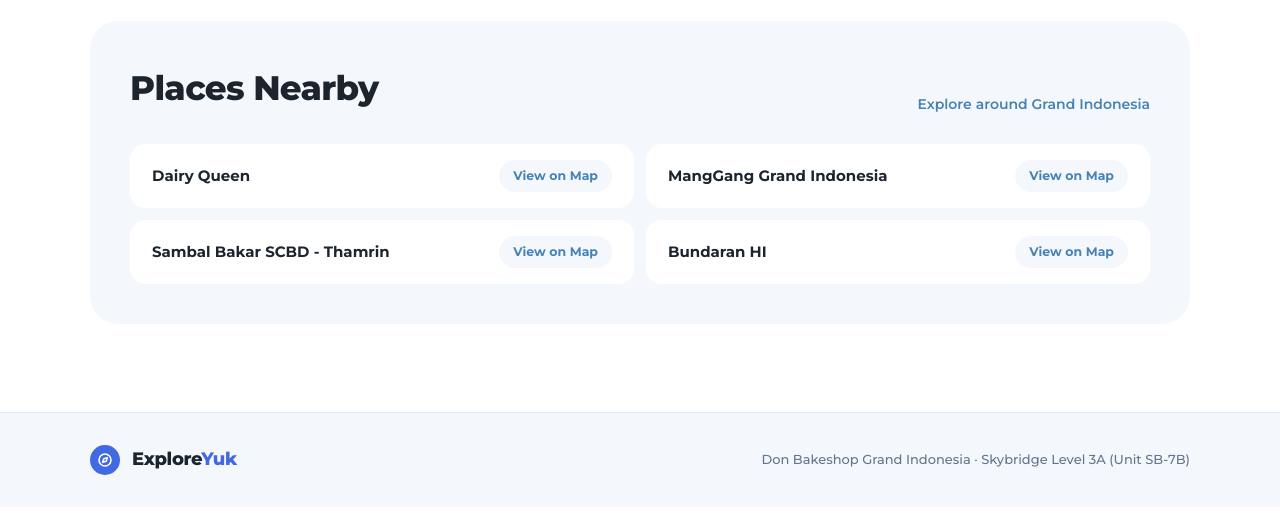
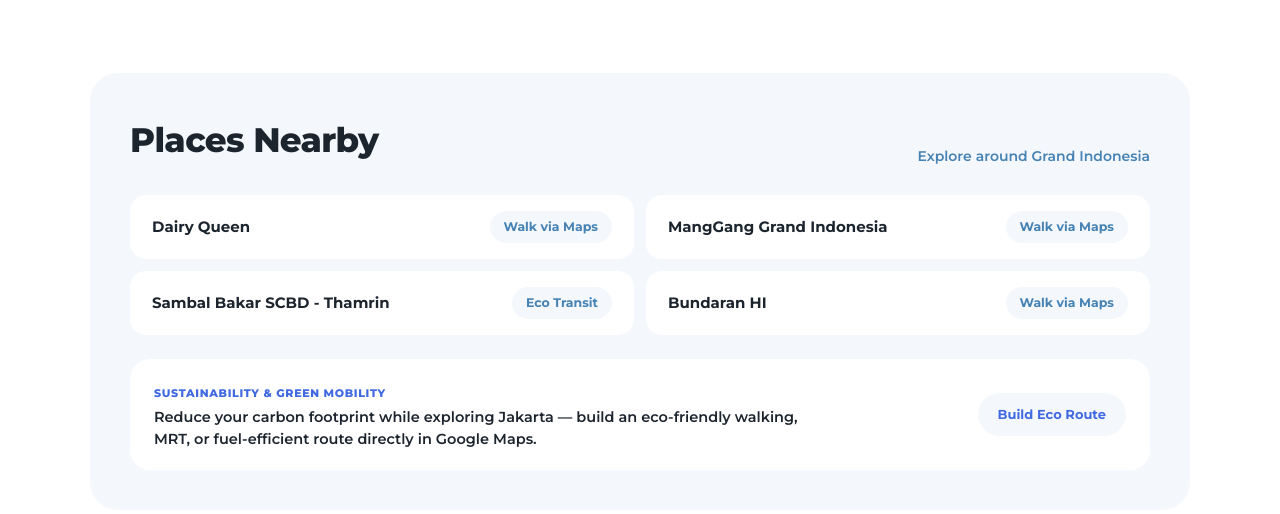
Before and after one commit to kzinovyeva/Binus_FinalProject, a plain HTML site: page index.html in a window 1280 px wide. Shown: the part 2210-2724 px from the top of the page. Drawn offline with Linux system fonts and the light colour scheme.

Commit message:
Update index.html

```diff
--- a/index.html
+++ b/index.html
@@ -193,7 +193,7 @@
       display: flex;
       flex-wrap: wrap;
       gap: 12px;
-      margin-bottom: 32px;
+      margin-bottom: 14px;
     }
 
     .btn-primary {
@@ -232,6 +232,25 @@
 
     .btn-outline:hover {
       background: var(--soft-bg);
+    }
+
+    /* Sustainability Note under Hero Map CTA */
+    .sustainability-note {
+      display: inline-flex;
+      align-items: center;
+      gap: 8px;
+      font-size: 13px;
+      font-weight: 600;
+      color: var(--steel);
+      margin-bottom: 28px;
+    }
+
+    .sustainability-dot {
+      width: 7px;
+      height: 7px;
+      border-radius: 50%;
+      background: var(--royal);
+      flex-shrink: 0;
     }
 
     .hero-facts {
@@ -624,7 +643,7 @@
       color: var(--steel);
     }
 
-    /* Places Nearby */
+    /* Places Nearby & Sustainability Banner */
     .nearby-section {
       padding-bottom: clamp(56px, 7vw, 88px);
     }
@@ -639,6 +658,7 @@
       display: grid;
       grid-template-columns: 1fr;
       gap: 12px;
+      margin-bottom: 24px;
     }
 
     .nearby-item {
@@ -670,6 +690,56 @@
     }
 
     .nearby-item:hover .nearby-action {
+      background: var(--royal);
+      color: #ffffff;
+    }
+
+    /* Sustainability Callout Bar */
+    .eco-bar {
+      background: #ffffff;
+      border-radius: 20px;
+      padding: 20px 24px;
+      display: flex;
+      flex-wrap: wrap;
+      align-items: center;
+      justify-content: space-between;
+      gap: 16px;
+    }
+
+    .eco-copy {
+      max-width: 680px;
+    }
+
+    .eco-label {
+      display: inline-block;
+      font-size: 11px;
+      font-weight: 800;
+      text-transform: uppercase;
+      letter-spacing: 0.06em;
+      color: var(--royal);
+      margin-bottom: 4px;
+    }
+
+    .eco-text {
+      font-size: 14.5px;
+      font-weight: 600;
+      color: var(--text);
+      line-height: 1.5;
+    }
+
+    .eco-link {
+      background: var(--soft-bg);
+      color: var(--royal);
+      text-decoration: none;
+      font-size: 13px;
+      font-weight: 700;
+      padding: 11px 20px;
+      border-radius: 999px;
+      transition: background 0.2s, color 0.2s;
+      flex-shrink: 0;
+    }
+
+    .eco-link:hover {
       background: var(--royal);
       color: #ffffff;
     }
@@ -815,8 +885,8 @@
         <a href="#nearby">Places Nearby</a>
       </nav>
 
-      <a class="header-pill-btn" href="https://maps.google.com/?q=Don+Bakeshop+Grand+Indonesia" target="_blank" rel="noopener">
-        Route on Map
+      <a class="header-pill-btn" href="https://www.google.com/maps/dir/?api=1&destination=Don+Bakeshop+Grand+Indonesia&travelmode=transit" target="_blank" rel="noopener">
+        Eco Route
       </a>
     </div>
   </header>
@@ -824,8 +894,8 @@
   <!-- Running Ticker -->
   <div class="ticker-wrap" aria-hidden="true">
     <div class="ticker-track">
-      <span class="ticker-item">Spin the ExploreYuk Wheel &bull; Win Instant Discounts up to 10% or ExploreYuk App Points &bull; Post with #ExploreYuk_DonBakeshop on TikTok or Instagram &bull; Open Daily 10:00 AM – 10:00 PM &bull;</span>
-      <span class="ticker-item">Spin the ExploreYuk Wheel &bull; Win Instant Discounts up to 10% or ExploreYuk App Points &bull; Post with #ExploreYuk_DonBakeshop on TikTok or Instagram &bull; Open Daily 10:00 AM – 10:00 PM &bull;</span>
+      <span class="ticker-item">Spin the ExploreYuk Wheel &bull; Win Instant Discounts up to 10% or ExploreYuk App Points &bull; Travel Sustainably with Google Maps Transit &amp; Walking Routes &bull; Post with #ExploreYuk_DonBakeshop &bull;</span>
+      <span class="ticker-item">Spin the ExploreYuk Wheel &bull; Win Instant Discounts up to 10% or ExploreYuk App Points &bull; Travel Sustainably with Google Maps Transit &amp; Walking Routes &bull; Post with #ExploreYuk_DonBakeshop &bull;</span>
     </div>
   </div>
 
@@ -841,7 +911,12 @@
 
         <div class="hero-buttons">
           <a class="btn-primary" href="#wheel">Spin Reward Wheel</a>
-          <a class="btn-outline" href="https://maps.google.com/?q=Don+Bakeshop+Grand+Indonesia" target="_blank" rel="noopener">Open in Google Maps</a>
+          <a class="btn-outline" href="https://www.google.com/maps/dir/?api=1&destination=Don+Bakeshop+Grand+Indonesia&travelmode=transit" target="_blank" rel="noopener">Plan Eco Route in Google Maps</a>
+        </div>
+
+        <div class="sustainability-note">
+          <span class="sustainability-dot"></span>
+          <span>Sustainability Tip: Plan a low-emission walking or public transit route via Google Maps (MRT Bundaran HI &amp; TransJakarta are steps away).</span>
         </div>
 
         <div class="hero-facts">
@@ -990,24 +1065,37 @@
         </div>
 
         <div class="nearby-grid">
-          <a class="nearby-item" href="https://maps.google.com/?q=Dairy+Queen+Grand+Indonesia" target="_blank" rel="noopener">
+          <a class="nearby-item" href="https://www.google.com/maps/dir/?api=1&destination=Dairy+Queen+Grand+Indonesia&travelmode=walking" target="_blank" rel="noopener">
             <span>Dairy Queen</span>
-            <span class="nearby-action">View on Map</span>
+            <span class="nearby-action">Walk via Maps</span>
           </a>
 
-          <a class="nearby-item" href="https://maps.google.com/?q=MangGang+Grand+Indonesia" target="_blank" rel="noopener">
+          <a class="nearby-item" href="https://www.google.com/maps/dir/?api=1&destination=MangGang+Grand+Indonesia&travelmode=walking" target="_blank" rel="noopener">
             <span>MangGang Grand Indonesia</span>
-            <span class="nearby-action">View on Map</span>
+            <span class="nearby-action">Walk via Maps</span>
           </a>
 
-          <a class="nearby-item" href="https://maps.google.com/?q=Sambal+Bakar+SCBD+Thamrin" target="_blank" rel="noopener">
+          <a class="nearby-item" href="https://www.google.com/maps/dir/?api=1&destination=Sambal+Bakar+SCBD+Thamrin&travelmode=transit" target="_blank" rel="noopener">
             <span>Sambal Bakar SCBD - Thamrin</span>
-            <span class="nearby-action">View on Map</span>
+            <span class="nearby-action">Eco Transit</span>
           </a>
 
-          <a class="nearby-item" href="https://maps.google.com/?q=Bundaran+HI+Jakarta" target="_blank" rel="noopener">
+          <a class="nearby-item" href="https://www.google.com/maps/dir/?api=1&destination=Bundaran+HI+Jakarta&travelmode=walking" target="_blank" rel="noopener">
             <span>Bundaran HI</span>
-            <span class="nearby-action">View on Map</span>
+            <span class="nearby-action">Walk via Maps</span>
+          </a>
+        </div>
+
+        <!-- Sustainability Callout inside Nearby Box -->
+        <div class="eco-bar">
+          <div class="eco-copy">
+            <span class="eco-label">Sustainability &amp; Green Mobility</span>
+            <p class="eco-text">
+              Reduce your carbon footprint while exploring Jakarta — build an eco-friendly walking, MRT, or fuel-efficient route directly in Google Maps.
+            </p>
+          </div>
+          <a class="eco-link" href="https://www.google.com/maps/dir/?api=1&destination=Don+Bakeshop+Grand+Indonesia&travelmode=transit" target="_blank" rel="noopener">
+            Build Eco Route
           </a>
         </div>
       </div>
@@ -1026,7 +1114,7 @@
         </div>
         <span class="logo-text" style="font-size: 18px;">Explore<span>Yuk</span></span>
       </div>
-      <span class="footer-note">Don Bakeshop Grand Indonesia &middot; Skybridge Level 3A (Unit SB-7B)</span>
+      <span class="footer-note">Don Bakeshop Grand Indonesia &middot; Sustainable City Exploration</span>
     </div>
   </footer>
 
@@ -1124,7 +1212,6 @@
         ctx.strokeStyle = "#ffffff";
         ctx.stroke();
 
-        // Draw Label
         ctx.save();
         ctx.translate(centerX, centerY);
         ctx.rotate(startAngle + arcSize / 2);
```
